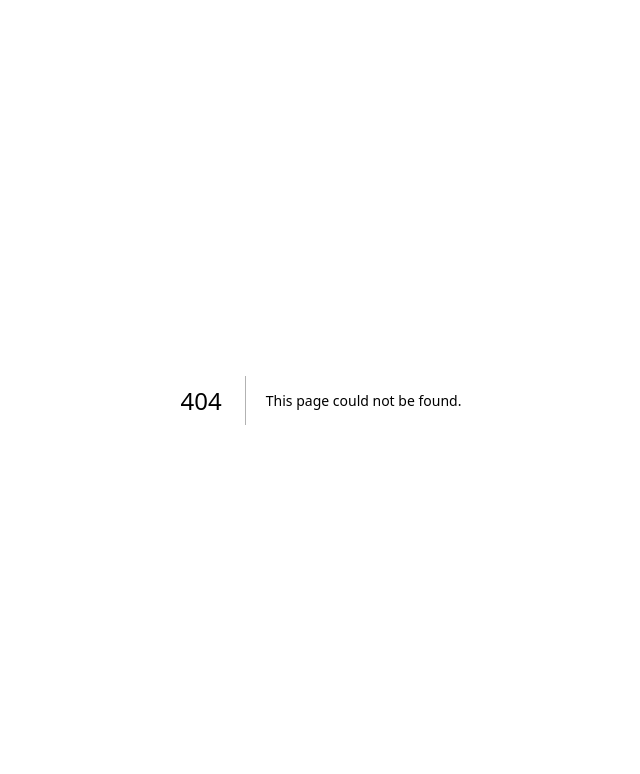
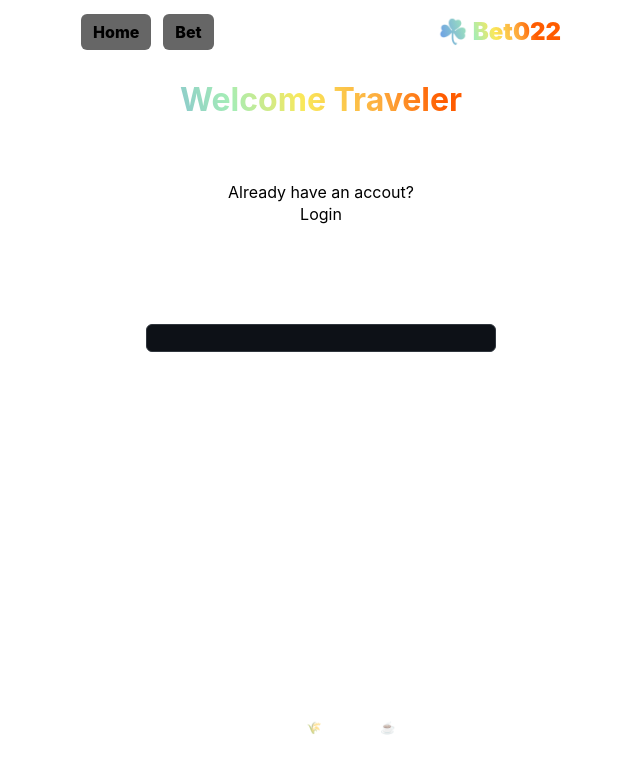
Before and after one commit to b8zeek/bet022, a Next.js app: page /register in a window 1280 px wide. Before the commit this address had no page. Shown: the top 774 px of the page, without its empty margins (319-959 px from the left). Built offline with nearby package versions, Linux system fonts and the light colour scheme.

Commit message:
Created Register page.

```diff
--- /dev/null
+++ b/pages/register.tsx
@@ -0,0 +1,36 @@
+import styled from 'styled-components'
+import Link from 'next/link'
+
+import { PageLayout } from '../wrappers'
+import { Button, Input, Paragraph } from '../components'
+
+export default function LoginPage() {
+  return (
+    <PageLayout heading='Welcome Traveler' subheading='We love people like you!'>
+      <RedirectContainer>
+        <Paragraph textCenter>Already have an accout?</Paragraph>
+        <Link href='/login'>Login</Link>
+      </RedirectContainer>
+
+      <Form>
+        <Input spellCheck={false} />
+      </Form>
+    </PageLayout>
+  )
+}
+
+const Form = styled.form`
+  width: 100%;
+  display: flex;
+  justify-content: center;
+  align-items: center;
+  flex-direction: column;
+`
+
+const RedirectContainer = styled.div`
+  display: flex;
+  justify-content: center;
+  flex-direction: column;
+  text-align: center;
+  margin-bottom: 100px;
+`
```
